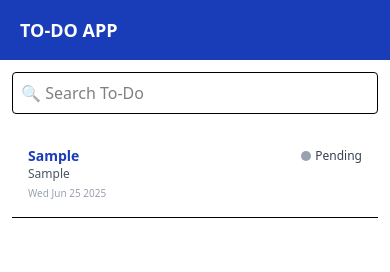
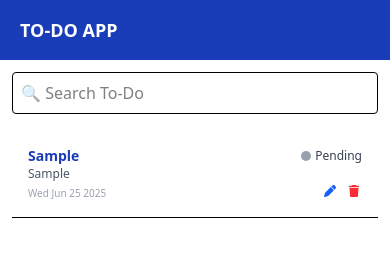
Before and after one commit to harish50/to-do-app, a React (Vite) app: page /add-todo in a window 390 px wide. Both pictures are taken after typing "Sample", "Sample" into the empty fields and a click on the button "Add". Shown: the top 272 px of the page. Built offline with nearby package versions, Linux system fonts and the light colour scheme.

Commit message:
Store items in localstorage and load on refresh
- Fix buttons not visible on mobile

```diff
--- a/src/App.tsx
+++ b/src/App.tsx
@@ -3,19 +3,29 @@ import {Route, Routes} from "react-router";
 import AddTask from "./pages/AddTask.tsx";
 import Home from "./pages/Home.tsx";
 import TaskContext from "./TasksContext.ts";
-import {useState} from "react";
+import {useEffect, useState} from "react";
 import type {Task} from "./components/TaskItem.tsx";
 import EditTask from "./pages/EditTask.tsx";
 
 function App() {
-  const [tasks, setTasks] = useState<Task[]>([]);
+  const [tasks, setTasks] = useState<Task[]>(() => {
+    const items = localStorage.getItem("todo-items");
+    if (items) {
+      return JSON.parse(items);
+    }
+    return []
+  });
+
+  useEffect(() => {
+    localStorage.setItem("todo-items", JSON.stringify(tasks));
+  }, [tasks])
 
   return (
     <TaskContext value={{tasks, setTasks}}>
       <Routes>
         <Route index element={<Home/>}/>
         <Route path="add-todo" element={<AddTask/>}/>
-        <Route path="/edit/:id" element={<EditTask />} />
+        <Route path="/edit/:id" element={<EditTask/>}/>
       </Routes>
     </TaskContext>
   )
--- a/src/components/TaskItem.tsx
+++ b/src/components/TaskItem.tsx
@@ -43,10 +43,11 @@ const TaskItem = ({task}: TotoItemProps) => {
             <span className="capitalize">{task.status}</span>
           </div>
         </div>
-        <div className="text-xs text-gray-600">{task.description}</div>
+        <p className="text-xs text-gray-600 whitespace-pre-line">{task.description}</p>
         <div className="flex justify-between gap-2 text-[10px]">
           <div className="text-gray-400 mt-1">{task.createdAt}</div>
-          <div className="flex gap-2 opacity-0 group-hover:opacity-100 transition-opacity duration-200">
+          <div
+            className="flex gap-2 opacity-100 md:opacity-0 md:group-hover:opacity-100 transition-opacity duration-200">
             <button className="text-blue-600  text-xs" onClick={handleEdit}>
               <FontAwesomeIcon icon={faPen} className="w-4 h-4"/>
             </button>
```
